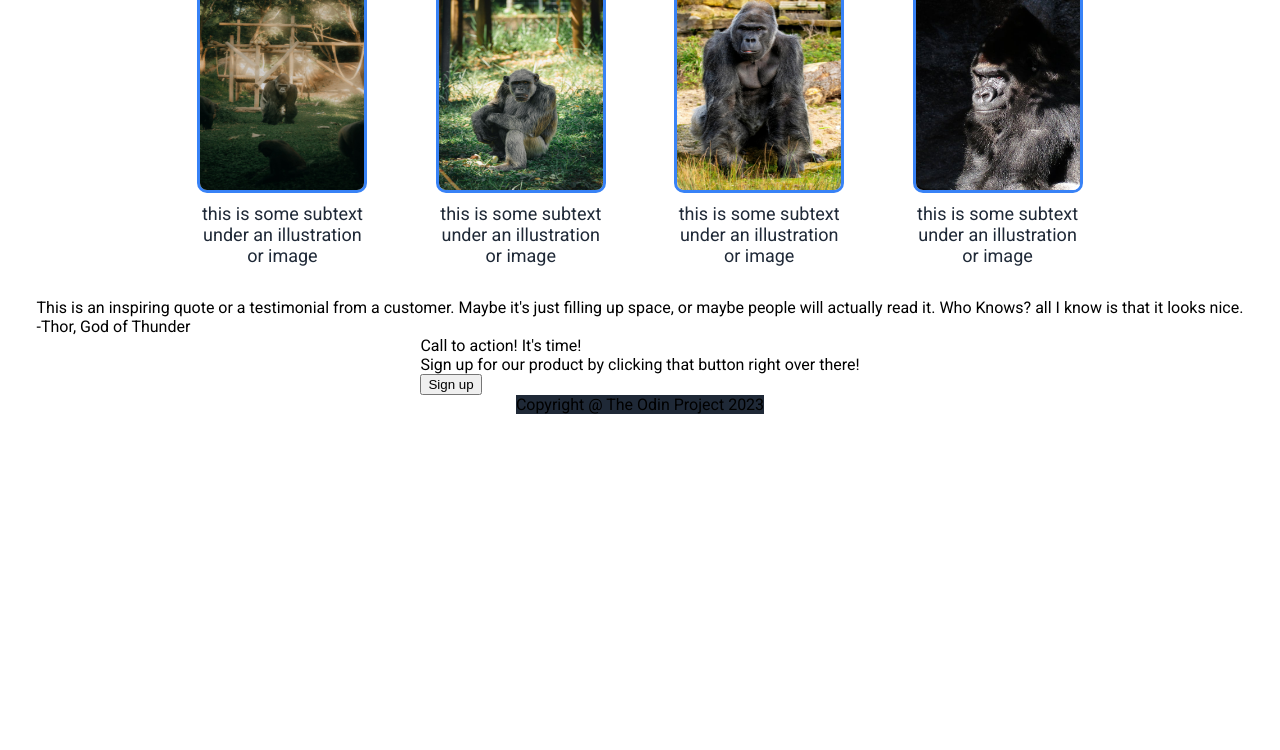
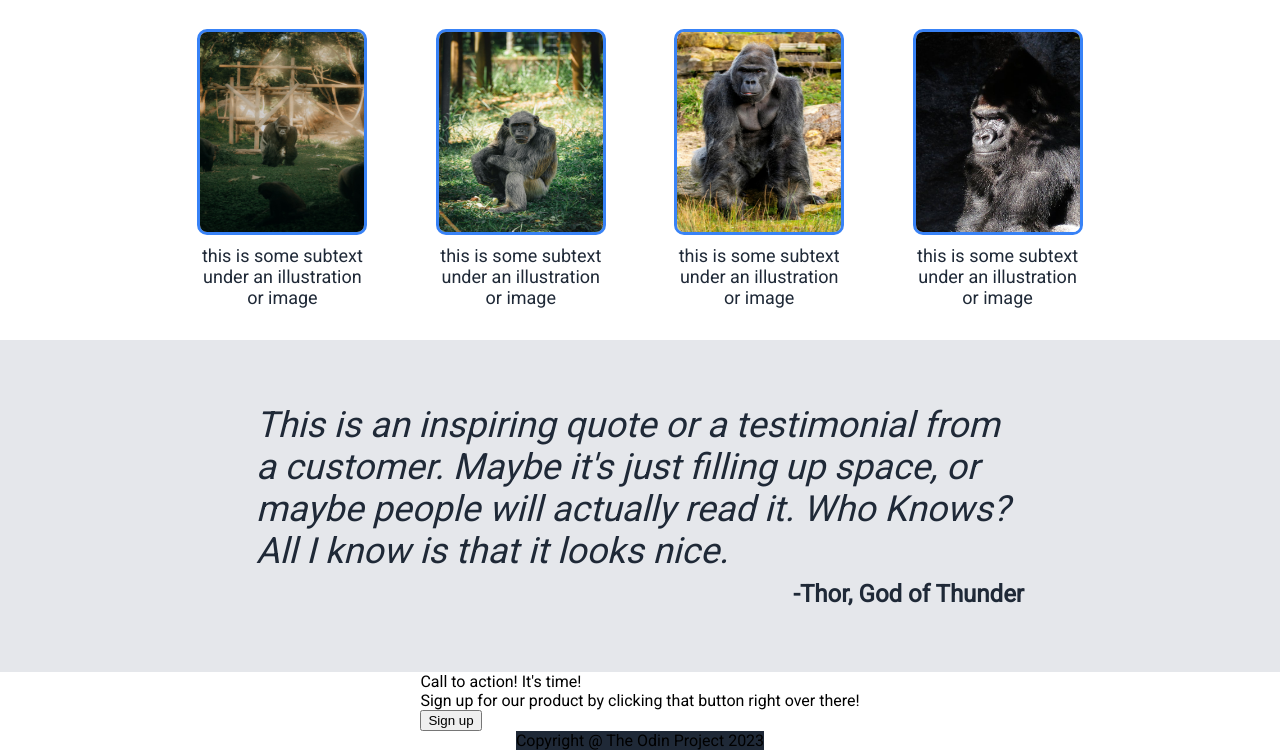
Before and after one commit to sarcastusss/landing-page, a plain HTML site: page index.html in a window 1280 px wide. Shown: the part 564-1314 px from the top of the page. Before the commit the page ends 978 px from the top, so only its background shows below. Drawn offline with Linux system fonts and the light colour scheme.

Commit message:
Adds flex and style on section 3 of the page

```diff
--- a/index.html
+++ b/index.html
@@ -32,7 +32,7 @@
     </div>
 
     <div class="section2">
-        <div class="header">Some random information.</div>
+        <div class="header">Silverback Gorillas can easily bench press 600kg. That's quite impressive.</div>
         <div class="info-container">
           <div class="info">
             <img src="./images/gorrila1.jpeg" alt="a cute gorrila">
@@ -54,7 +54,7 @@
     </div>
 
     <div class="section3">
-        <div class="quote">This is an inspiring quote or a testimonial from a customer. Maybe it's just filling up space, or maybe people will actually read it. Who Knows? all I know is that it looks nice.</div>
+        <div class="quote">This is an inspiring quote or a testimonial from a customer. Maybe it's just filling up space, or maybe people will actually read it. Who Knows? All I know is that it looks nice.</div>
         <div class="author">-Thor, God of Thunder</div>
     </div>
 
--- a/styles.css
+++ b/styles.css
@@ -172,3 +172,47 @@ body {
     color: #1f2937;
     padding: 1rem;
 }
+
+/* Flex displaying the third section */
+
+.section3 {
+    display: flex;
+    flex-direction: column;
+    justify-content: center;
+    align-items: center;
+    min-height: 300px;
+    width: 100%;
+    padding: 1rem;
+}
+
+.section3 .quote {
+    max-width: 60%;
+    display: flex;
+    align-items: center;
+    justify-content: center;
+}
+
+.section3 .author {
+    width: 60%;
+    display: flex;
+    justify-content: flex-end;
+}
+
+/* Section 3 Styling */
+
+.section3 {
+    background-color: #e5e7eb;
+}
+
+.section3 .quote {
+    font-size: 36px;
+    font-style: italic;
+    color: #1f2937;
+}
+
+.section3 .author {
+    font-size: 24px;
+    font-weight: bold;
+    color: #1f2937;
+    margin-top: 0.5rem;
+}
```
